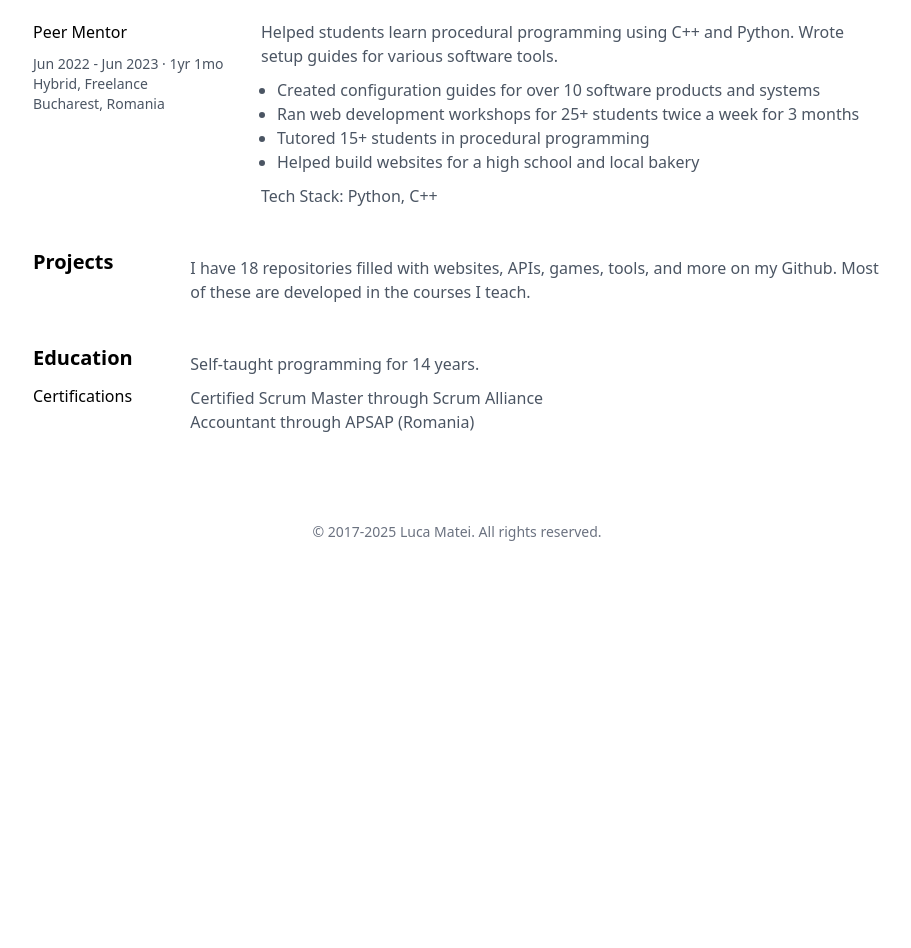
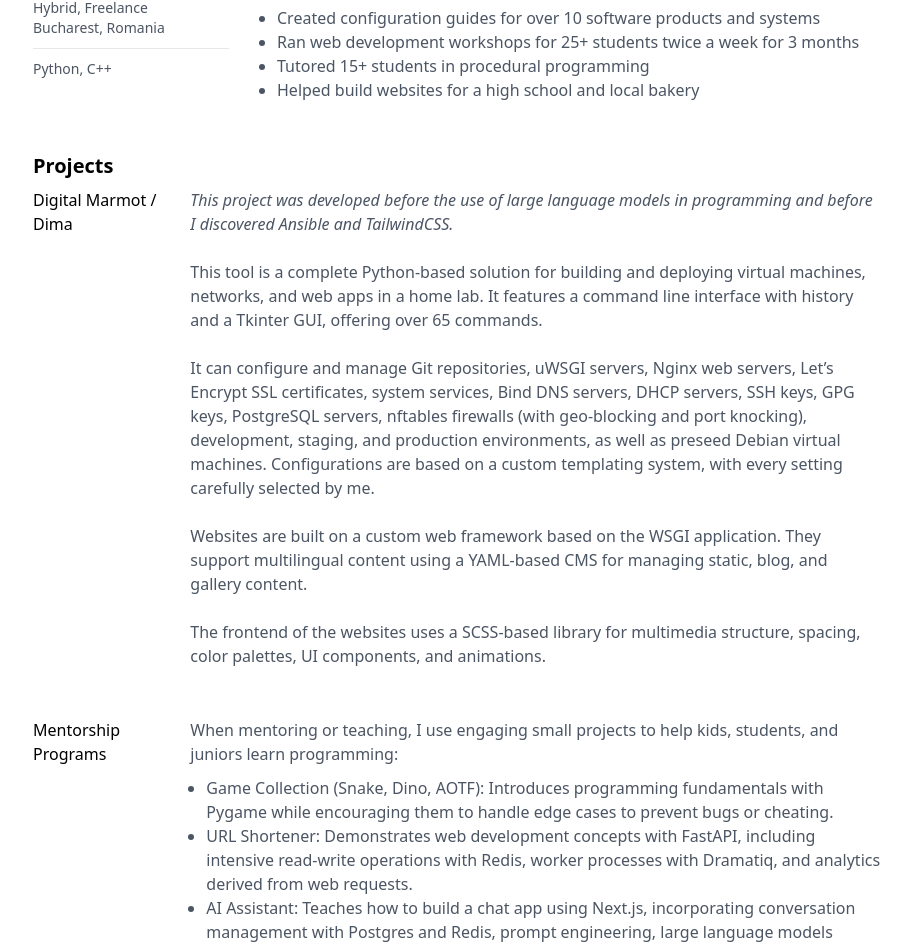
Before and after one commit to luca-matei/lucamatei.eu, a Next.js app: page /resume in a window 1280 px wide. Shown: the part 1720-2668 px from the top of the page, without its empty margins (183-1094 px from the left). Before the commit the page ends 2310 px from the top, so only its background shows below. Built offline with nearby package versions, Linux system fonts and the light colour scheme.

Commit message:
chore: added projects

```diff
--- a/src/app/(pages)/resume/page.tsx
+++ b/src/app/(pages)/resume/page.tsx
@@ -92,13 +92,15 @@ export default function Resume() {
           </div>
         </div>
         {workplaces.map((workplace, index) => (
-          <div key={index} className="flex flex-wrap pb-10">
-            <div className="w-1/4 pr-4">
+          <div key={index} className={`flex flex-wrap pb-10 ${index == 1 ? "break-before-page" : ""}`}>
+            <div className="w-1/4 pr-4 text-sm">
               <h2 className="text-md pb-2.5">{workplace.role}</h2>
-              <h2 className="text-sm text-gray-600">{workplace.company}</h2>
-              <h2 className="text-sm text-gray-600 whitespace-nowrap">{workplace.period}</h2>
-              <h2 className="text-sm text-gray-600">{workplace.type}</h2>
-              <h2 className="text-sm pb-2.5 text-gray-600">{workplace.location}</h2>
+              <h2 className="text-gray-600">{workplace.company}</h2>
+              <h2 className="text-gray-600 whitespace-nowrap">{workplace.period}</h2>
+              <h2 className="text-gray-600">{workplace.type}</h2>
+              <h2 className="pb-2.5 text-gray-600">{workplace.location}</h2>
+              <hr/>
+              <h2 className="py-2.5 text-gray-600">{workplace.tech_stack}</h2>
             </div>
             <div className="w-3/4 pl-4 text-gray-600">
               <p className="mb-2.5">{workplace.description}</p>
@@ -107,18 +109,48 @@ export default function Resume() {
                   <li key={index + 5 * index2}>{bullet}</li>
                 ))}
               </ul>
-              <p>Tech Stack: {workplace.tech_stack}</p>
             </div>
           </div>
         ))}
         {/* Projects */}
-        <div className="flex flex-wrap pb-10">
+        <div className="flex flex-wrap pb-2 break-before-page">
           <div className="w-1/6 pr-4">
             <h2 className="text-xl font-bold">Projects</h2>
           </div>
+        </div>
+        <div className="flex flex-wrap pb-10">
+          <div className="w-1/6 pr-4">
+            <h2 className="text-md pb-2.5">Digital Marmot / Dima</h2>
+          </div>
           <div className="w-5/6 pl-4 text-gray-600">
-            <p className="mt-2">I have 18 repositories filled with websites, APIs, games, tools, and more on <a
-              href={GITHUB_URL}>my Github</a>. Most of these are developed in the courses I teach.</p>
+            <p className="mb-2.5">
+              <i>
+                This project was developed before the use of large language models in programming and before I discovered Ansible and TailwindCSS.<br/>
+              </i>
+              <br/>
+              This tool is a complete Python-based solution for building and deploying virtual machines, networks, and web apps in a home lab. It features a command line interface with history and a Tkinter GUI, offering over 65 commands.<br/>
+              <br/>
+              It can configure and manage Git repositories, uWSGI servers, Nginx web servers, Let’s Encrypt SSL certificates, system services, Bind DNS servers, DHCP servers, SSH keys, GPG keys, PostgreSQL servers, nftables firewalls (with geo-blocking and port knocking), development, staging, and production environments, as well as preseed Debian virtual machines. Configurations are based on a custom templating system, with every setting carefully selected by me.<br/>
+              <br/>
+              Websites are built on a custom web framework based on the WSGI application. They support multilingual content using a YAML-based CMS for managing static, blog, and gallery content.<br/>
+              <br/>
+              The frontend of the websites uses a SCSS-based library for multimedia structure, spacing, color palettes, UI components, and animations.
+            </p>
+          </div>
+        </div>
+        <div className="flex flex-wrap pb-10">
+          <div className="w-1/6 pr-4">
+            <h2 className="text-md pb-2.5">Mentorship Programs</h2>
+          </div>
+          <div className="w-5/6 pl-4 text-gray-600">
+            <p className="mb-2.5">
+              When mentoring or teaching, I use engaging small projects to help kids, students, and juniors learn programming:
+            </p>
+            <ul className={"!list-disc pl-4 mb-2.5"}>
+              <li>Game Collection (Snake, Dino, AOTF): Introduces programming fundamentals with Pygame while encouraging them to handle edge cases to prevent bugs or cheating.</li>
+              <li>URL Shortener: Demonstrates web development concepts with FastAPI, including intensive read-write operations with Redis, worker processes with Dramatiq, and analytics derived from web requests.</li>
+              <li>AI Assistant: Teaches how to build a chat app using Next.js, incorporating conversation management with Postgres and Redis, prompt engineering, large language models (LLMs) with tool calling, and systems design.</li>
+            </ul>
           </div>
         </div>
         {/* Courses */}
```
Also changed, not shown: 1 other file (tests, documents, lock files or other folders).
